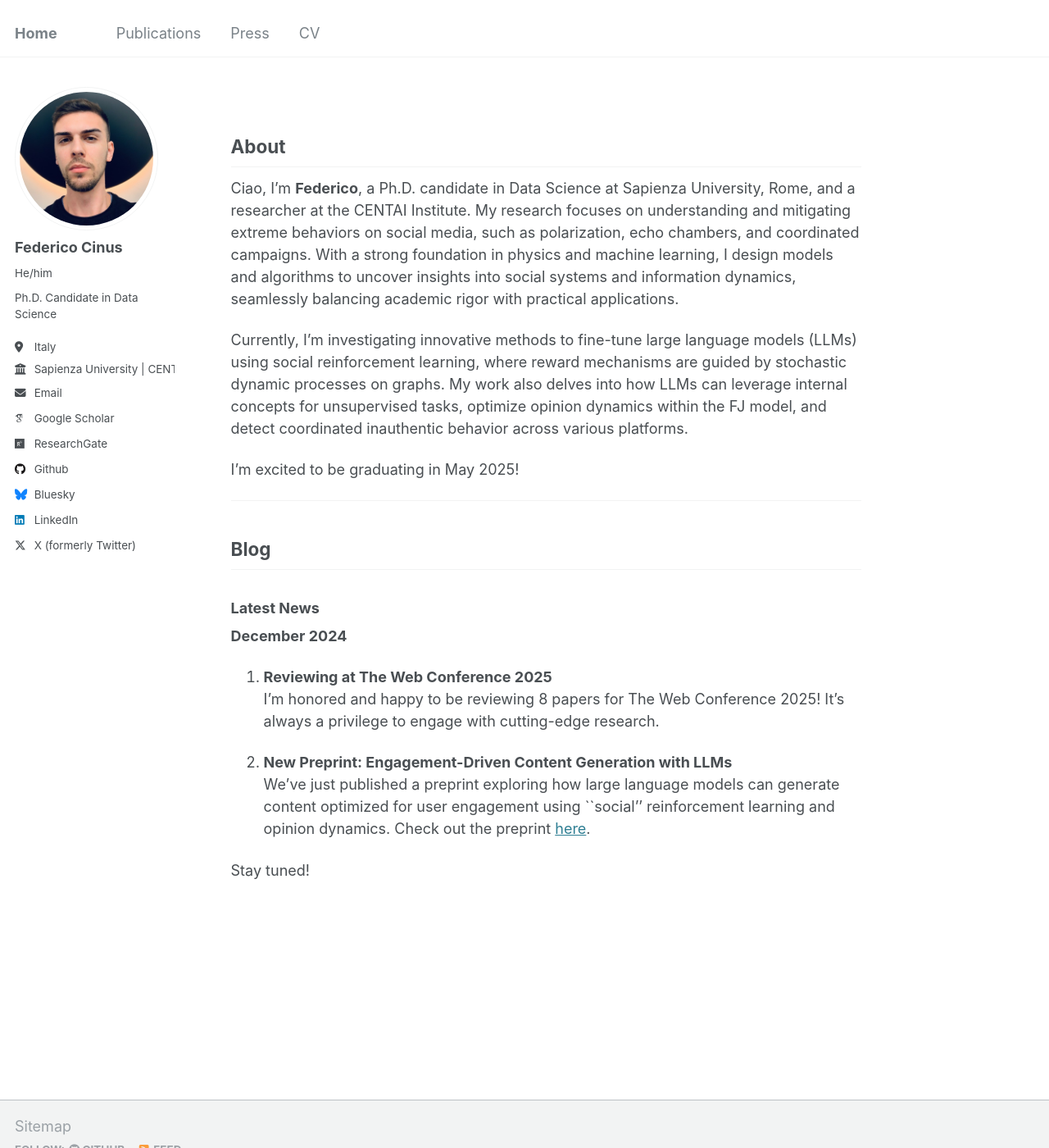
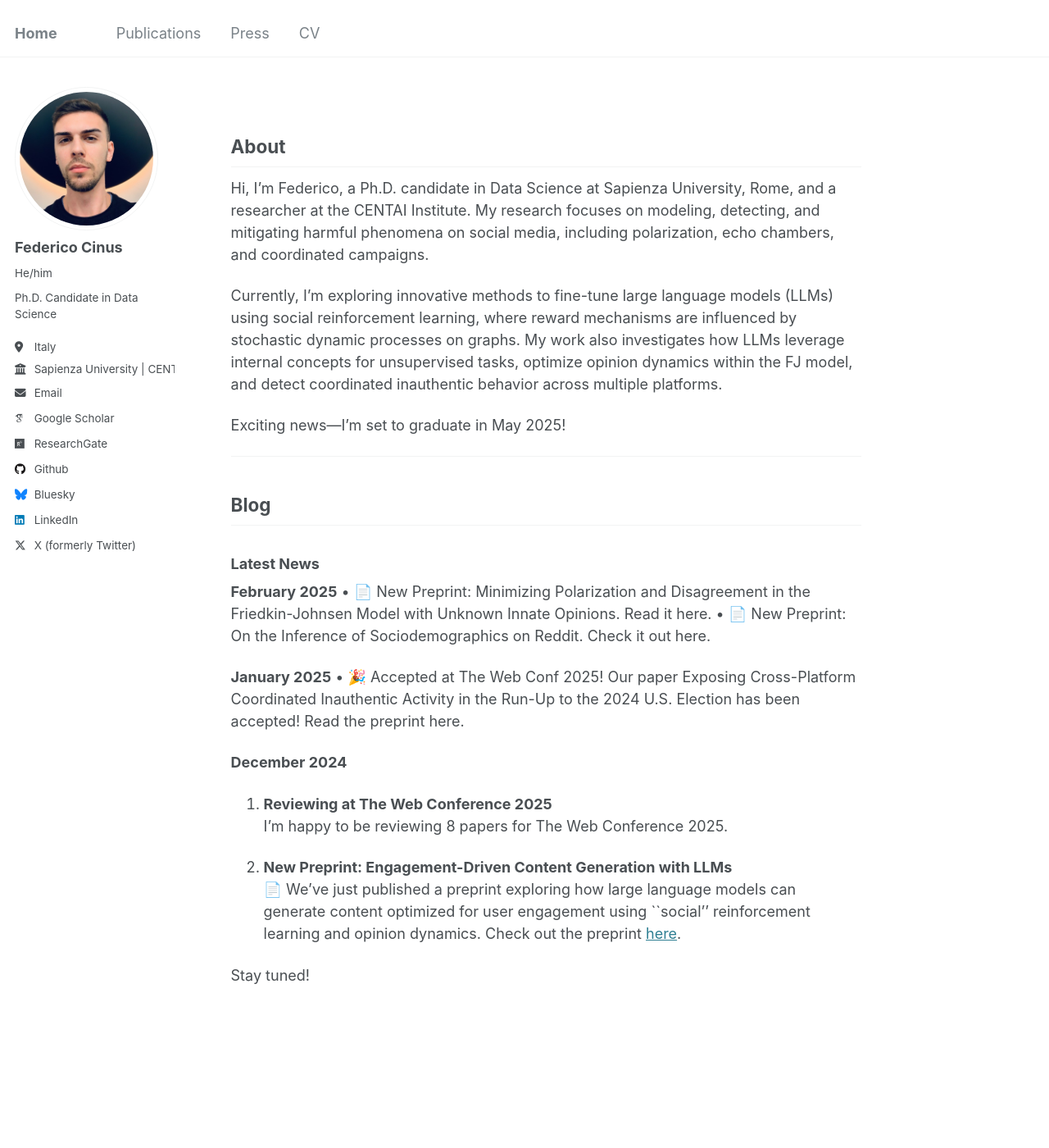
Before and after one commit to FedericoCinus/website, a Jekyll site: the page built from _pages/about.md, in a window 1280 px wide and 1400 px high. Shown: the whole window at 82% size. Built offline with Jekyll 4.4.1, drawn with Linux system fonts in a browser that asks for light colours; some web fonts are replaced.

Commit message:
Update about.md

```diff
--- a/_pages/about.md
+++ b/_pages/about.md
@@ -10,11 +10,12 @@ redirect_from:
 
 ## About
 
-Ciao, I’m **Federico**, a Ph.D. candidate in Data Science at Sapienza University, Rome, and a researcher at the CENTAI Institute. My research focuses on understanding and mitigating extreme behaviors on social media, such as polarization, echo chambers, and coordinated campaigns. With a strong foundation in physics and machine learning, I design models and algorithms to uncover insights into social systems and information dynamics, seamlessly balancing academic rigor with practical applications.
+Hi, I’m Federico, a Ph.D. candidate in Data Science at Sapienza University, Rome, and a researcher at the CENTAI Institute.
+My research focuses on modeling, detecting, and mitigating harmful phenomena on social media, including polarization, echo chambers, and coordinated campaigns.
 
-Currently, I’m investigating innovative methods to fine-tune large language models (LLMs) using social reinforcement learning, where reward mechanisms are guided by stochastic dynamic processes on graphs. My work also delves into how LLMs can leverage internal concepts for unsupervised tasks, optimize opinion dynamics within the FJ model, and detect coordinated inauthentic behavior across various platforms.
+Currently, I’m exploring innovative methods to fine-tune large language models (LLMs) using social reinforcement learning, where reward mechanisms are influenced by stochastic dynamic processes on graphs. My work also investigates how LLMs leverage internal concepts for unsupervised tasks, optimize opinion dynamics within the FJ model, and detect coordinated inauthentic behavior across multiple platforms.
 
-I’m excited to be graduating in May 2025!
+Exciting news—I’m set to graduate in May 2025!
 
 ---
 
@@ -22,12 +23,19 @@ I’m excited to be graduating in May 2025!
 
 ### Latest News
 
+**February 2025**
+	•	📄 New Preprint: Minimizing Polarization and Disagreement in the Friedkin-Johnsen Model with Unknown Innate Opinions. Read it here.
+	•	📄 New Preprint: On the Inference of Sociodemographics on Reddit. Check it out here.
+
+**January 2025**
+	•	🎉 Accepted at The Web Conf 2025! Our paper Exposing Cross-Platform Coordinated Inauthentic Activity in the Run-Up to the 2024 U.S. Election has been accepted! Read the preprint here.
+
 **December 2024**
 
 1. **Reviewing at The Web Conference 2025**
-   I'm honored and happy to be reviewing 8 papers for The Web Conference 2025! It's always a privilege to engage with cutting-edge research.
+   I'm happy to be reviewing 8 papers for The Web Conference 2025.
 
 2. **New Preprint: Engagement-Driven Content Generation with LLMs**
-   We've just published a preprint exploring how large language models can generate content optimized for user engagement using ``social'' reinforcement learning and opinion dynamics. Check out the preprint [here](https://arxiv.org/abs/2411.13187).
+   📄 We've just published a preprint exploring how large language models can generate content optimized for user engagement using ``social'' reinforcement learning and opinion dynamics. Check out the preprint [here](https://arxiv.org/abs/2411.13187).
 
 Stay tuned!
```
